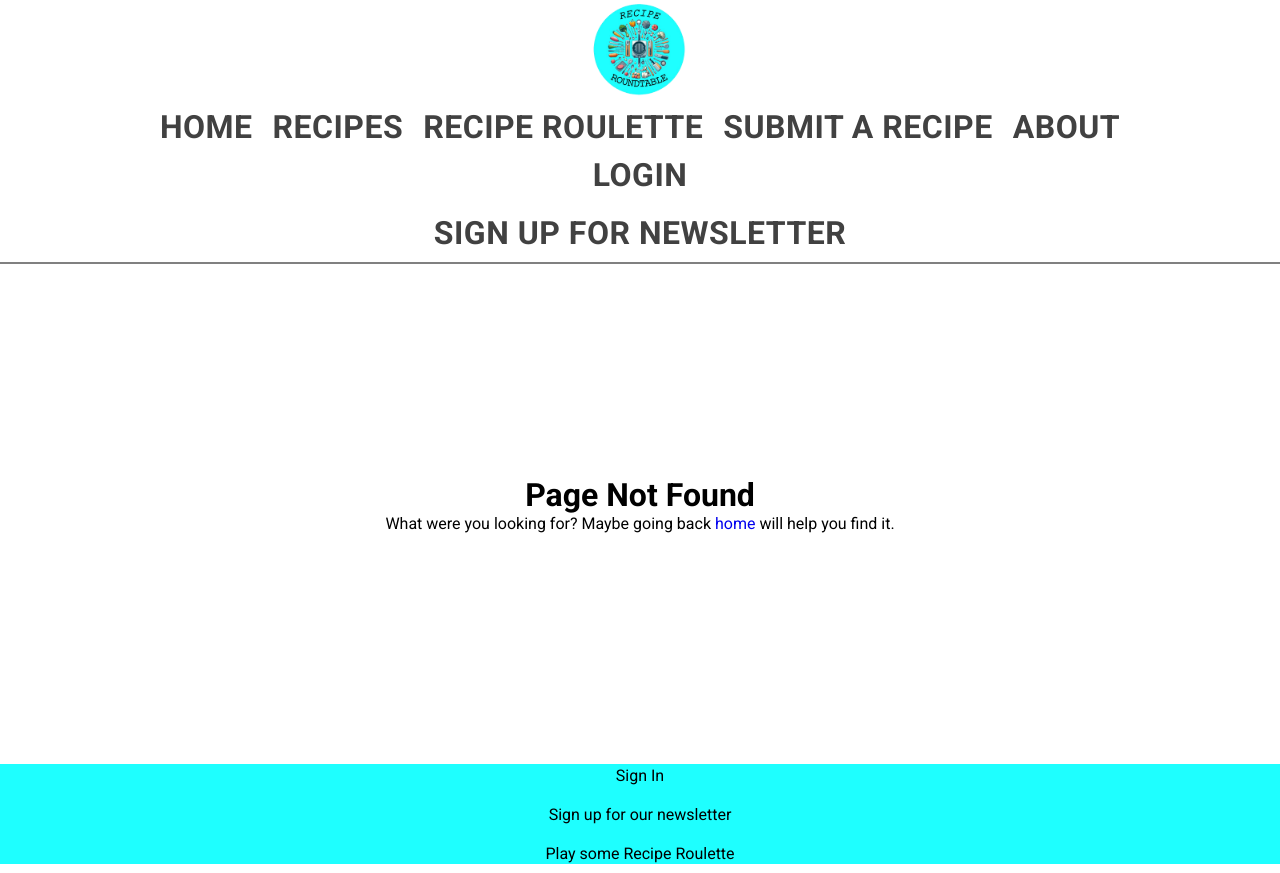
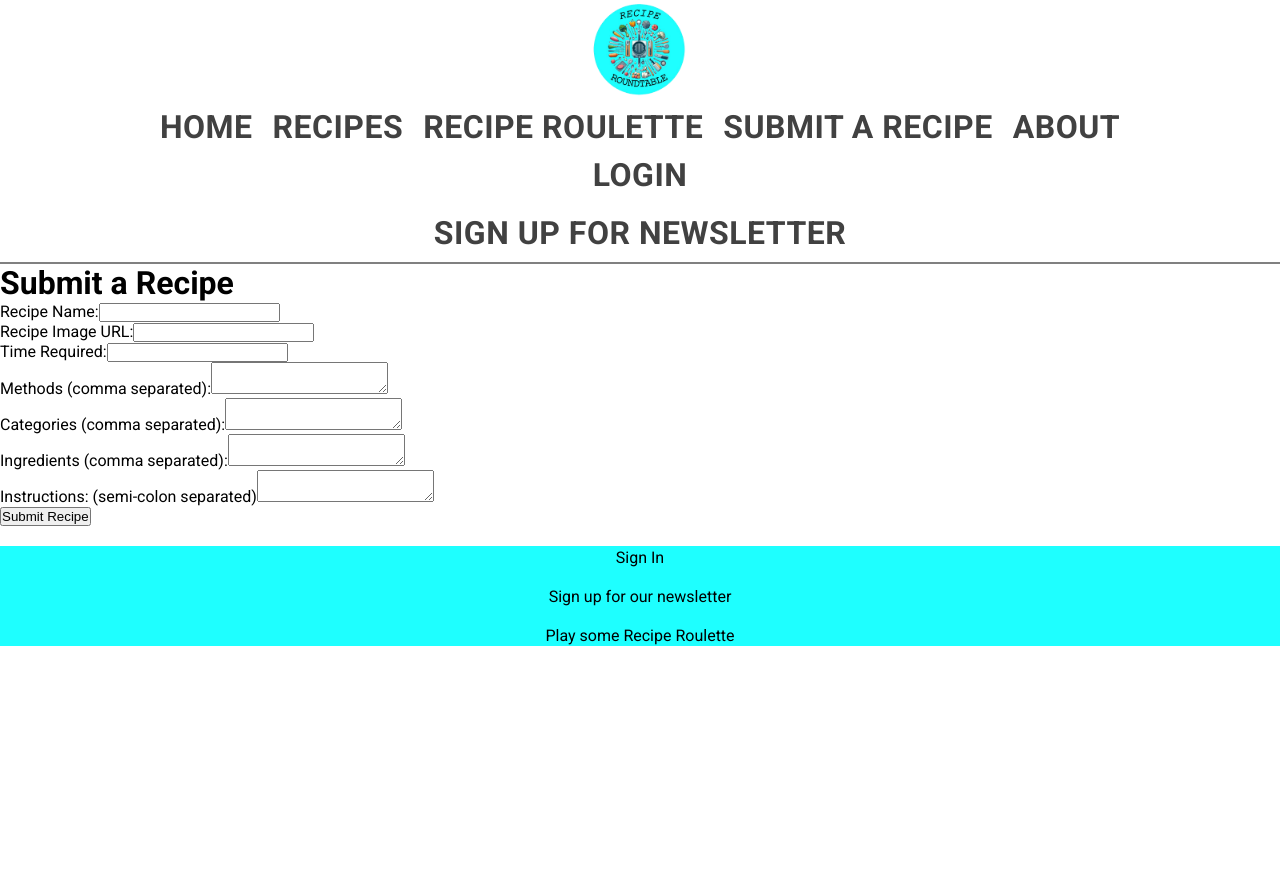
Before and after one commit to ThomasEllis1994/Recipe-RoundTable, a React (Vite) app in the folder front-end/: page /submit-recipe in a window 1280 px wide. After the commit the page ends 800 px from the top, so only its background shows below. Built offline with nearby package versions, Linux system fonts and the light colour scheme.

Commit message:
finished the form to submit recipe, could use some input security

```diff
--- a/front-end/src/components/Footer.jsx
+++ b/front-end/src/components/Footer.jsx
@@ -5,6 +5,7 @@ export const Footer = () => {
         <>
             <footer>
                 <div className="footer">
+                    {/* use react router to link to pages */}
                     <NavLink className="footerNav community" href="#!">
                         Sign In
                     </NavLink>
--- a/front-end/src/components/Navbar.jsx
+++ b/front-end/src/components/Navbar.jsx
@@ -4,6 +4,7 @@ export default function Navbar() {
     return (
         <div className="navbar navContainer">
             <div className="leftNav navItem">
+                {/* use react router to link to pages */}
                 <NavLink to="/">
                     <img
                         src="../../src/photos/Site-Photos/Electric-Blue-Logo.png"
@@ -19,6 +20,7 @@ export default function Navbar() {
                 <div className="navLinks navItem">
                     <div></div>
                     <div className="siteLinks">
+                        {/* use react router to link to pages */}
                         <NavLink className="navLink" to="/">
                             Home
                         </NavLink>
@@ -28,7 +30,7 @@ export default function Navbar() {
                         <NavLink className="navLink" to="/recipeRoulette">
                             Recipe Roulette
                         </NavLink>
-                        <NavLink className="navLink" to="*">
+                        <NavLink className="navLink" to="/submit-recipe">
                             Submit a Recipe
                         </NavLink>
                         <NavLink className={"navLink"} to="/about">
--- a/front-end/src/components/RecipeCard.jsx
+++ b/front-end/src/components/RecipeCard.jsx
@@ -3,6 +3,7 @@ import AccessTimeIcon from "@mui/icons-material/AccessTime";
 export const RecipeCard = (props) => {
     return (
         <>
+            {/* use react router to link to single recipes pages*/}
             <Link key={props.recipeId} to={`/recipes/${props.recipeId}`}>
                 <div className="recipeCard">
                     <div className="cover"></div>
@@ -15,6 +16,7 @@ export const RecipeCard = (props) => {
                     </div>
                     <div className="recipeTime infoItem">
                         <p className="front">
+                            {/* use MUI icons */}
                             <AccessTimeIcon
                                 style={{
                                     color: "white",
--- /dev/null
+++ b/front-end/src/components/RecipeForm.jsx
@@ -0,0 +1,121 @@
+import { useState } from "react";
+import axios from "axios";
+
+const RecipeForm = () => {
+    //set states using backend model for recipes
+    const [title, setTitle] = useState("");
+    const [time, setTime] = useState("");
+    const [imageUrl, setImageUrl] = useState("");
+    const [methods, setMethods] = useState("");
+    const [categories, setCategories] = useState("");
+    const [ingredients, setIngredients] = useState("");
+    const [instructions, setInstructions] = useState("");
+
+    const handleSubmit = async (event) => {
+        event.preventDefault();
+
+        //create recipe object for submission
+        const recipe = {
+            title,
+            time,
+            imageUrl,
+            methods: methods.split(",").map((method) => method.trim()),
+            categories: categories
+                .split(",")
+                .map((category) => category.trim()),
+            ingredients: ingredients
+                .split(",")
+                .map((ingredient) => ingredient.trim()),
+            instructions: instructions
+                .split(";")
+                .map((instruction) => instruction.trim()),
+        };
+        //post to mongo db
+        try {
+            await axios.post(
+                "http://localhost:3030/api/recipes/create",
+                recipe
+            );
+            alert("Recipe submitted successfully");
+        } catch (error) {
+            alert("Failed to submit recipe");
+            console.error(error);
+        }
+    };
+    //form for submiting recipes
+    return (
+        <form onSubmit={handleSubmit}>
+            <div>
+                <label htmlFor="title">Recipe Name:</label>
+                <input
+                    type="text"
+                    id="title"
+                    value={title}
+                    onChange={(e) => setTitle(e.target.value)}
+                    required
+                />
+            </div>
+            <div>
+                <label htmlFor="imageUrl">Recipe Image URL:</label>
+                <input
+                    type="text"
+                    id="imageUrl"
+                    value={imageUrl}
+                    onChange={(e) => setImageUrl(e.target.value)}
+                />
+            </div>
+            <div>
+                <label htmlFor="time">Time Required:</label>
+                <input
+                    type="text"
+                    id="time"
+                    value={time}
+                    onChange={(e) => setTime(e.target.value)}
+                />
+            </div>
+            <div>
+                <label htmlFor="methods">Methods (comma separated):</label>
+                <textarea
+                    id="methods"
+                    value={methods}
+                    onChange={(e) => setMethods(e.target.value)}
+                ></textarea>
+            </div>
+            <div>
+                <label htmlFor="categories">
+                    Categories (comma separated):
+                </label>
+                <textarea
+                    id="categories"
+                    value={categories}
+                    onChange={(e) => setCategories(e.target.value)}
+                ></textarea>
+            </div>
+            <div>
+                <label htmlFor="ingredients">
+                    Ingredients (comma separated):
+                </label>
+                <textarea
+                    id="ingredients"
+                    value={ingredients}
+                    onChange={(e) => setIngredients(e.target.value)}
+                    required
+                ></textarea>
+            </div>
+            <div>
+                <label htmlFor="instructions">
+                    Instructions: (semi-colon separated)
+                </label>
+                <textarea
+                    id="instructions"
+                    value={instructions}
+                    onChange={(e) => setInstructions(e.target.value)}
+                    required
+                ></textarea>
+            </div>
+            <button type="submit">Submit Recipe</button>
+        </form>
+    );
+};
+
+export default RecipeForm;
--- a/front-end/src/components/RecipesByCategories.jsx
+++ b/front-end/src/components/RecipesByCategories.jsx
@@ -1,3 +1,7 @@
+//old component that used instead of RecipeList
+//uses internal database
+//repurpose for use in filtered recipe response once search is implemented
+
 import recipesData from "../db/recipesData";
 import { useEffect, useState } from "react";
 import { RecipeCard } from "./RecipeCard";
--- a/front-end/src/hooks/useFilteredRecipes.js
+++ b/front-end/src/hooks/useFilteredRecipes.js
@@ -1,6 +1,7 @@
 import { useState, useEffect, useCallback } from "react";
 
 const useFilteredRecipes = (categories) => {
+    //set states needed to filter through recipes
     const [recipes, setRecipes] = useState([]);
     const [filteredRecipes, setFilteredRecipes] = useState([]);
 
@@ -19,7 +20,7 @@ const useFilteredRecipes = (categories) => {
         };
 
         fetchRecipes();
-    }, []); // Empty dependency array means this runs once when component mounts
+    }, []); // Empty dependency array means this runs once when component mounts. Use dependencies when using dynamic data
 
     // Filter recipes by categories
     const filterRecipes = useCallback(() => {
--- a/front-end/src/pages/SingleRecipePage.jsx
+++ b/front-end/src/pages/SingleRecipePage.jsx
@@ -62,7 +62,7 @@ function SingleRecipePage() {
                         </ol>
                     </div>
                 </div>
-                <div className="recipePageRight">Hello from the other side</div>
+                <div className="recipePageRight"></div>
             </div>
         </>
     );
--- /dev/null
+++ b/front-end/src/pages/SubmitRecipePage.jsx
@@ -0,0 +1,12 @@
+import RecipeForm from "../components/RecipeForm";
+
+function SubmitRecipePage() {
+    return (
+        <div className="SubmitRecipePage">
+            <h1>Submit a Recipe</h1>
+            <RecipeForm />
+        </div>
+    );
+}
+
+export default SubmitRecipePage;
--- a/front-end/src/routes/AppRoutes.jsx
+++ b/front-end/src/routes/AppRoutes.jsx
@@ -5,6 +5,7 @@ import SingleRecipePage from "../pages/SingleRecipePage";
 import { AboutPage } from "../pages/AboutPage";
 import PageNotFound from "../pages/PageNotFound";
 import RecipeRoulettePage from "../pages/RecipeRoulettePage";
+import SubmitRecipePage from "../pages/SubmitRecipePage";
 const AppRoutes = (props) => {
     return (
         <Routes>
@@ -20,6 +21,10 @@ const AppRoutes = (props) => {
                 element={<RecipeRoulettePage {...props} />}
             />
             <Route path="/about" element={<AboutPage {...props} />} />
+            <Route
+                path="/submit-recipe"
+                element={<SubmitRecipePage {...props} />}
+            />
             <Route path="*" element={<PageNotFound />} />
             {/* <Route path="/about" element={<AboutPage {...props} />} />
 
```
Also changed, not shown: front-end/src/photos/Recipe-Photos/Rigatoni-D.jpg.
